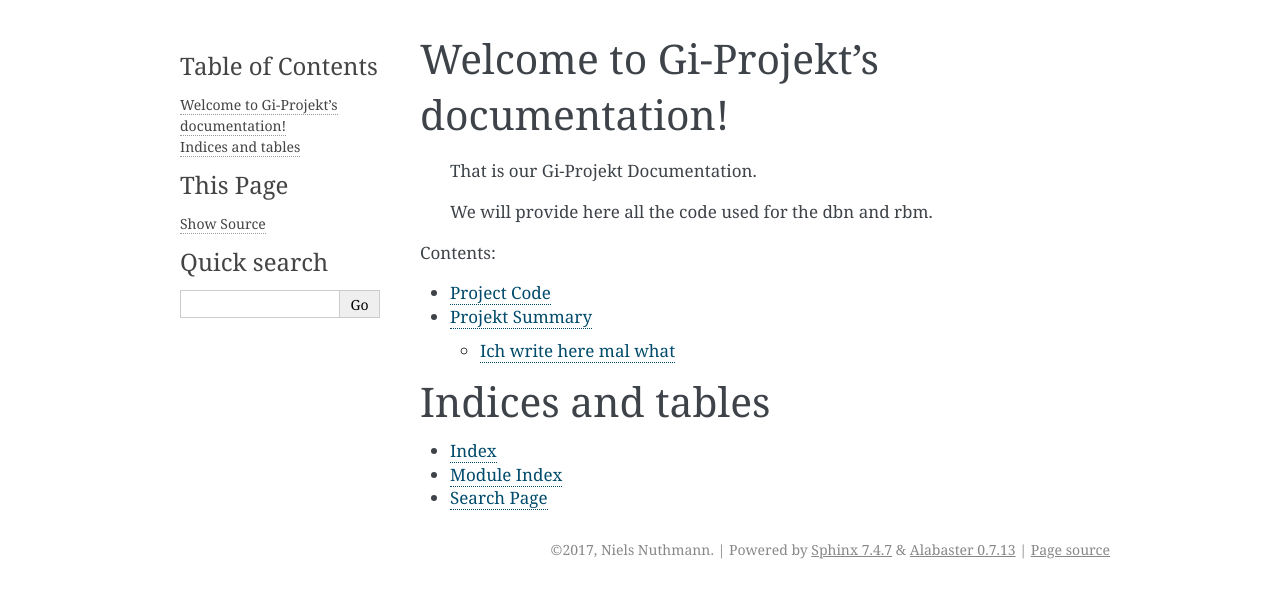
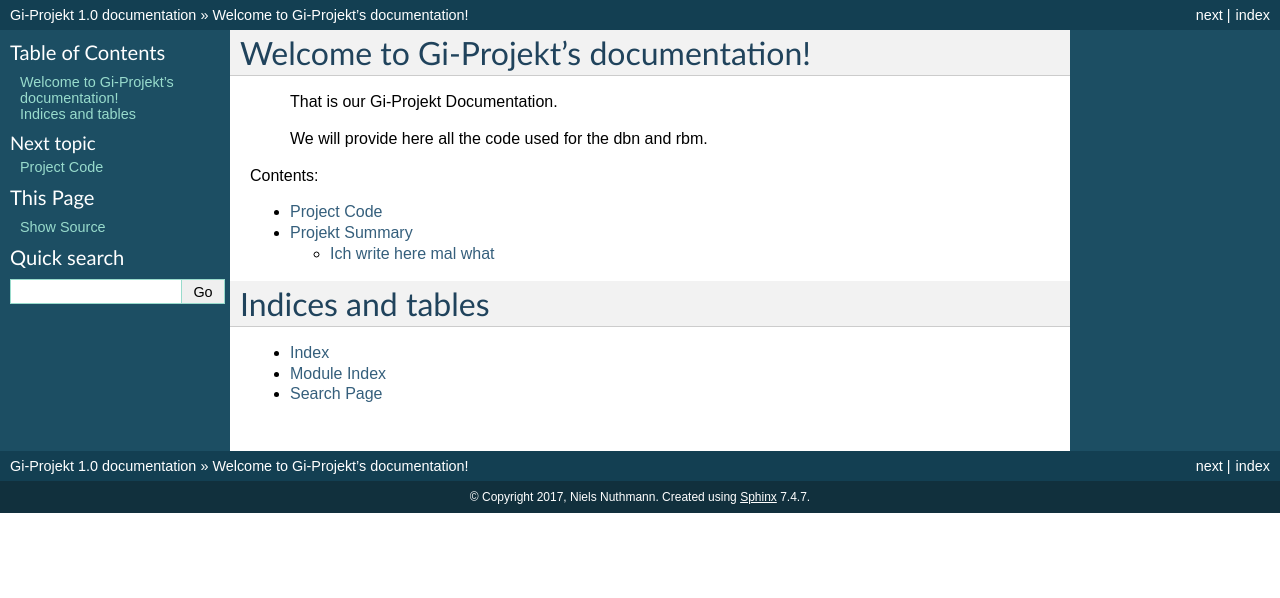
Before and after one commit to RenCloud/InformatiCup2017, a Sphinx documentation site: the page built from learning/source/index.rst, in a window 1280 px wide. Shown: the top 598 px of the page. Built offline with Sphinx 7.4.7, drawn with Linux system fonts in a browser that asks for light colours; formulas are drawn with MathJax 3.

Commit message:
Using now a new theme for the html document

```diff
--- a/learning/source/conf.py
+++ b/learning/source/conf.py
@@ -88,7 +88,7 @@ todo_include_todos = False
 # The theme to use for HTML and HTML Help pages.  See the documentation for
 # a list of builtin themes.
 #
-html_theme = 'alabaster'
+html_theme = 'classic'
 
 # Theme options are theme-specific and customize the look and feel of a theme
 # further.  For a list of options available for each theme, see the
```
Also changed, not shown: learning/source/code.rst (+5 -2 lines).
